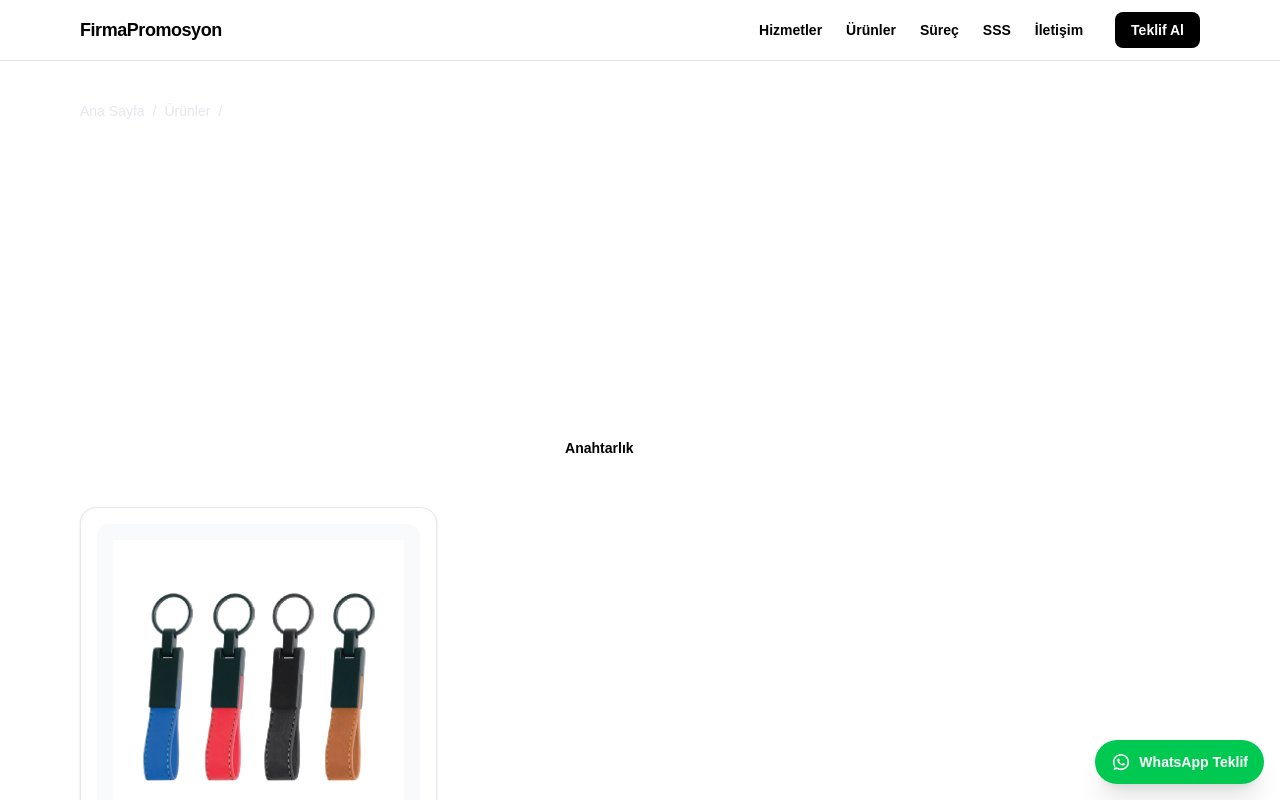
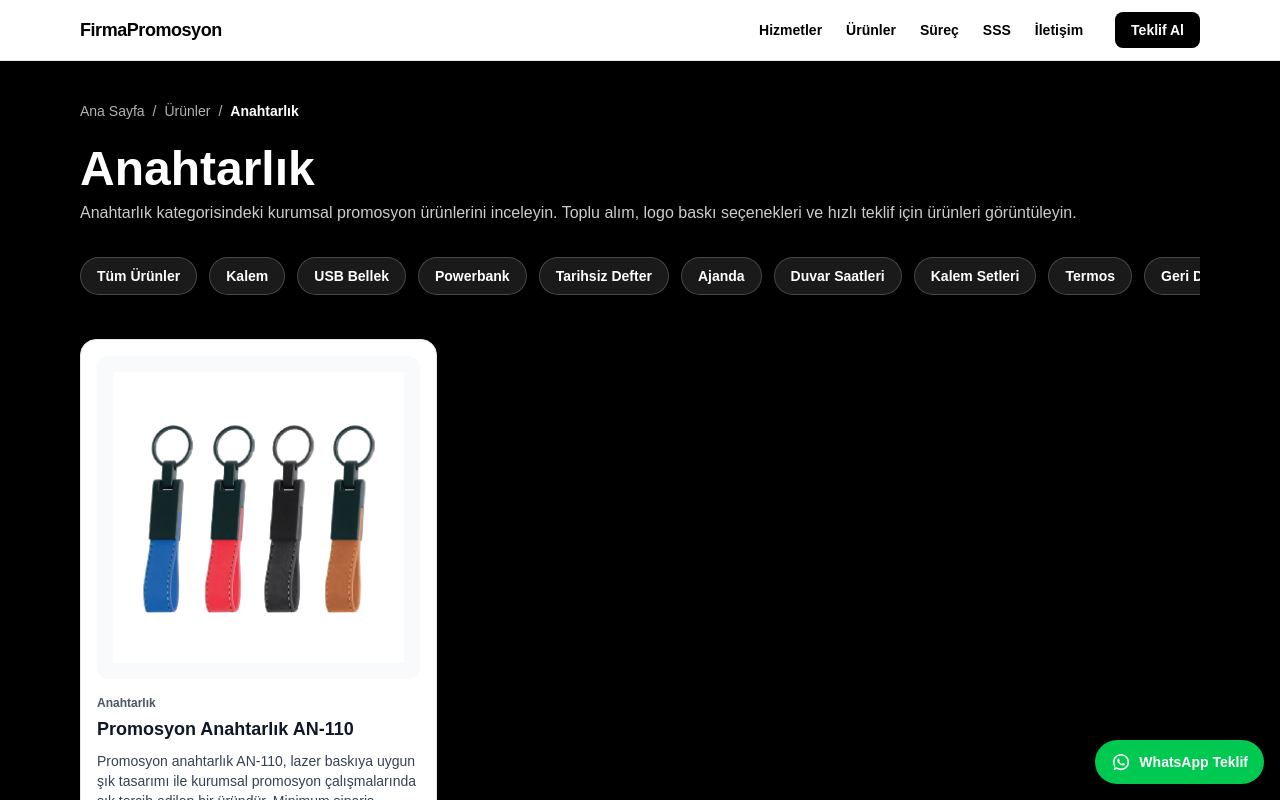
Before and after one commit to berkankocek1-dot/firmapromosyon, a Next.js app: page /kategori/anahtarlik in a window 1280 px wide. Shown: the top 800 px of the page. Built offline with nearby package versions, Linux system fonts and the light colour scheme.

Commit message:
Fix category page text visibility

```diff
--- a/app/kategori/[slug]/page.tsx
+++ b/app/kategori/[slug]/page.tsx
@@ -24,12 +24,10 @@ function normalizeCategory(v: string) {
   return v.trim().toLocaleLowerCase("tr-TR");
 }
 
-/** ✅ SSG için kategori slug’larını üret */
 export async function generateStaticParams() {
   return categories.map((c) => ({ slug: c.slug }));
 }
 
-/** ✅ SEO metadata (kategori sayfası) */
 export async function generateMetadata({
   params,
 }: PageProps): Promise<Metadata> {
@@ -94,25 +92,27 @@ export default async function CategoryPage({ params }: PageProps) {
   const cat = getCategoryBySlug(slug);
   if (!cat) return notFound();
 
-  // ✅ Ürünleri kategoriye göre filtrele
   const filtered = products.filter(
     (p) => normalizeCategory(p.category) === normalizeCategory(cat.name)
   );
 
   const pageUrl = `${SITE_URL}/kategori/${cat.slug}`;
 
-  // ✅ JSON-LD: Breadcrumb
   const breadcrumbJsonLd = {
     "@context": "https://schema.org",
     "@type": "BreadcrumbList",
     itemListElement: [
       { "@type": "ListItem", position: 1, name: "Ana Sayfa", item: SITE_URL },
-      { "@type": "ListItem", position: 2, name: "Ürünler", item: `${SITE_URL}/urunler` },
+      {
+        "@type": "ListItem",
+        position: 2,
+        name: "Ürünler",
+        item: `${SITE_URL}/urunler`,
+      },
       { "@type": "ListItem", position: 3, name: cat.name, item: pageUrl },
     ],
   };
 
-  // ✅ JSON-LD: CollectionPage + ItemList
   const itemListElement = filtered.map((p, idx) => ({
     "@type": "ListItem",
     position: idx + 1,
@@ -136,17 +136,18 @@ export default async function CategoryPage({ params }: PageProps) {
   };
 
   return (
-    <main className="mx-auto max-w-6xl px-4 py-10">
+    <main className="min-h-screen bg-black text-white">
+      <div className="mx-auto max-w-6xl px-4 py-10">
         <JsonLd data={breadcrumbJsonLd} />
         <JsonLd data={collectionJsonLd} />
 
         {/* Breadcrumb */}
-      <nav className="mb-6 text-sm text-gray-200">
-        <Link className="hover:underline" href="/">
+        <nav className="mb-6 text-sm text-white/70">
+          <Link className="hover:text-white hover:underline" href="/">
             Ana Sayfa
           </Link>
           <span className="px-2">/</span>
-        <Link className="hover:underline" href="/urunler">
+          <Link className="hover:text-white hover:underline" href="/urunler">
             Ürünler
           </Link>
           <span className="px-2">/</span>
@@ -155,7 +156,9 @@ export default async function CategoryPage({ params }: PageProps) {
 
         {/* Başlık */}
         <div className="mb-8">
-        <h1 className="text-3xl font-extrabold text-white">{cat.name}</h1>
+          <h1 className="text-3xl font-extrabold text-white md:text-5xl">
+            {cat.name}
+          </h1>
           <p className="mt-2 text-white/80">
             {cat.seoDescription ||
               `${cat.name} kategorisindeki ürünleri inceleyin ve hızlı teklif alın.`}
@@ -163,30 +166,33 @@ export default async function CategoryPage({ params }: PageProps) {
         </div>
 
         {/* Kategori hızlı linkler */}
-      <div className="mb-10 flex flex-wrap gap-2">
+        <div className="mb-10 overflow-x-auto">
+          <div className="flex min-w-max gap-3 pb-1">
             <Link
               href="/urunler"
-          className="rounded-full border border-white/20 bg-white/10 px-4 py-2 text-sm font-semibold text-white hover:bg-white/15"
+              className="whitespace-nowrap rounded-full border border-white/20 bg-white/10 px-4 py-2 text-sm font-semibold text-white transition hover:bg-white/15"
             >
               Tüm Ürünler
             </Link>
 
             {categories.map((c) => {
               const active = c.slug === cat.slug;
+
               return (
                 <Link
                   key={c.slug}
                   href={`/kategori/${c.slug}`}
-              className={`rounded-full border px-4 py-2 text-sm font-semibold transition ${
+                  className={`whitespace-nowrap rounded-full border px-4 py-2 text-sm font-semibold transition ${
                     active
-                  ? "bg-white text-black border-white"
-                  : "bg-white/10 text-white border-white/20 hover:bg-white/15"
+                      ? "border-white bg-white text-black"
+                      : "border-white/20 bg-white/10 text-white hover:bg-white/15"
                   }`}
                 >
                   {c.name}
                 </Link>
               );
             })}
+          </div>
         </div>
 
         {/* Ürünler */}
@@ -243,6 +249,7 @@ export default async function CategoryPage({ params }: PageProps) {
             ))}
           </div>
         )}
+      </div>
     </main>
   );
 }
```
Lines whose indentation alone changed are shown as unchanged.
